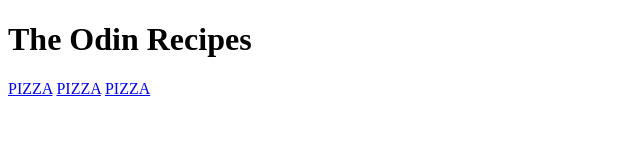
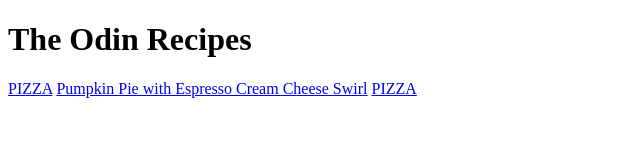
Before and after one commit to leorising/odin-recipes, a plain HTML site: page index.html in a window 1280 px wide. Shown: the whole page, without its empty margins (0-640 px from the left). Drawn offline with Linux system fonts and the light colour scheme.

Commit message:
Updated index.html with pie and pico de gallo

```diff
--- a/index.html
+++ b/index.html
@@ -9,7 +9,7 @@
 <body>
     <h1>The Odin Recipes</h1>
     <a href="recipes/pizza.html">PIZZA</a>
-    <a href="recipes/pizza.html">PIZZA</a>
+    <a href="recipes/pumpkinpie.html">Pumpkin Pie with Espresso Cream Cheese Swirl</a>
     <a href="recipes/pizza.html">PIZZA</a>
 </body>
 </html>
```
